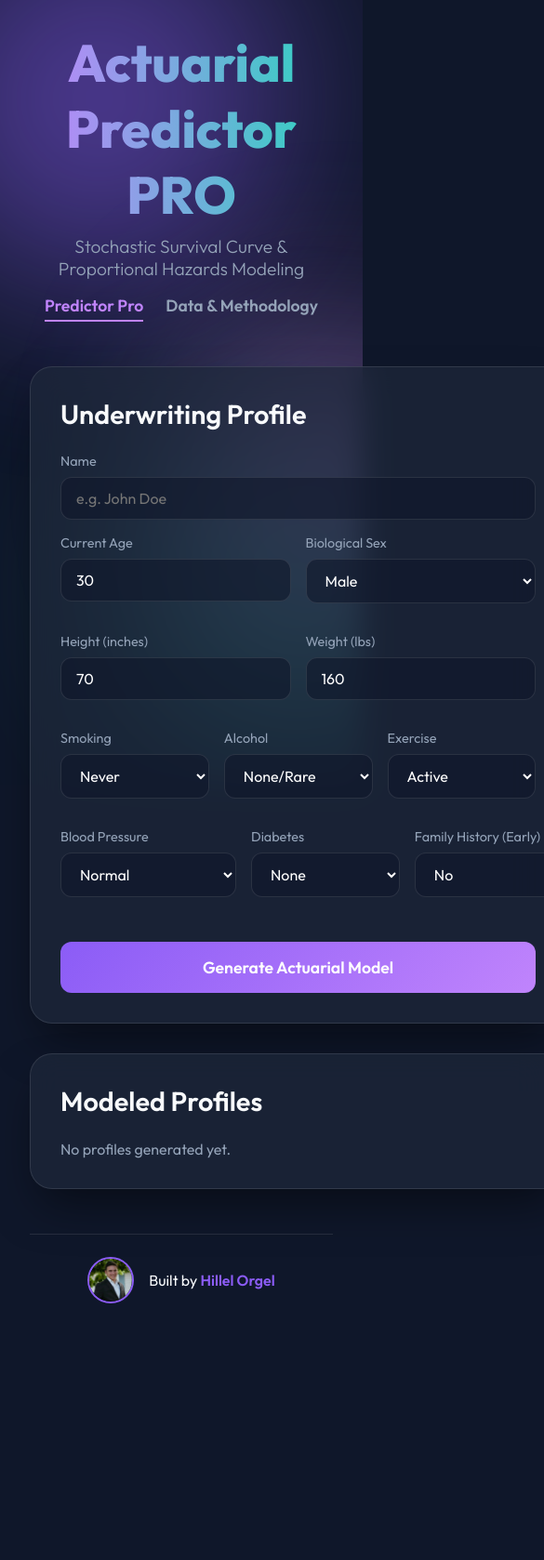
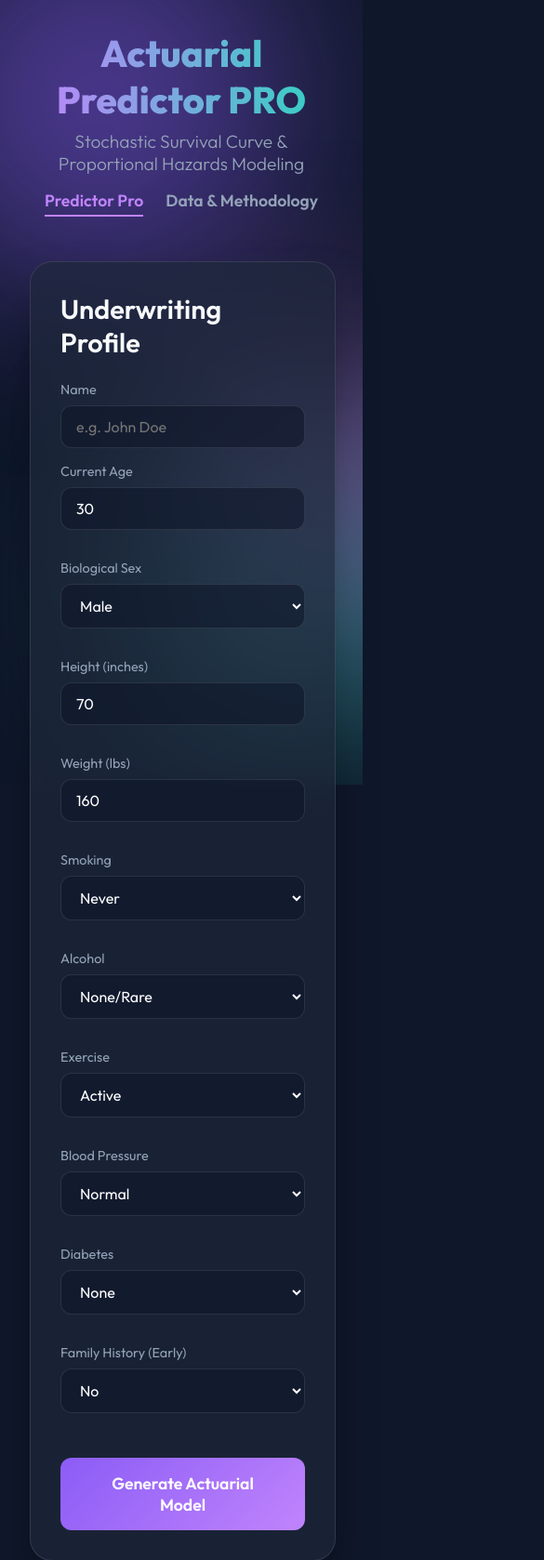
Before and after one commit to hillelorgel123-coder/Life_Expectancy_Predictor, a plain HTML site: page index.html in a window 390 px wide. Shown: the top 1678 px of the page at 93% size, 585 px wide, since content can reach past the window. Before the commit the page ends 1458 px from the top, so only its background shows below. Drawn offline with nearby package versions, Linux system fonts and the light colour scheme.

Commit message:
Add files via upload

```diff
--- a/app.js
+++ b/app.js
@@ -16,7 +16,7 @@ document.addEventListener('DOMContentLoaded', () => {
     const deleteProfileBtn = document.getElementById('delete-profile-btn');
 
     let chartInstance = null;
-    let profiles = JSON.parse(localStorage.getItem('actuarial_profiles_pro')) || [];
+    let profiles = []; // Session-only array, no localStorage for privacy
     let editingProfileId = null;
     let currentViewingProfile = null;
 
@@ -104,7 +104,7 @@ document.addEventListener('DOMContentLoaded', () => {
     });
 
     function saveProfiles() {
-        localStorage.setItem('actuarial_profiles_pro', JSON.stringify(profiles));
+        // Disabled localStorage saving for public privacy
     }
 
     function renderProfiles() {
--- a/index.html
+++ b/index.html
@@ -184,7 +184,7 @@
         <footer class="creator-badge">
             <img src="profile.png" alt="Hillel Orgel">
             <div>
-                Built by <a href="https://www.linkedin.com/in/hillelorgel" target="_blank">Hillel Orgel</a>
+                Built by Hillel Orgel - <a href="https://www.linkedin.com/in/hillelorgel" target="_blank">Click here to see my LinkedIn page</a>
             </div>
         </footer>
     </div>
--- a/styles.css
+++ b/styles.css
@@ -113,6 +113,22 @@ main {
 @media (max-width: 768px) {
     main {
         grid-template-columns: 1fr;
+    }
+    .form-row {
+        flex-direction: column;
+        gap: 0;
+    }
+    .input-group {
+        margin-bottom: 1rem;
+    }
+    .stat-grid {
+        grid-template-columns: 1fr;
+    }
+    .risk-factor-list {
+        grid-template-columns: 1fr;
+    }
+    h1 {
+        font-size: 2.5rem;
     }
 }
 
```
Also changed, not shown: data.html (+1 -1 lines).
